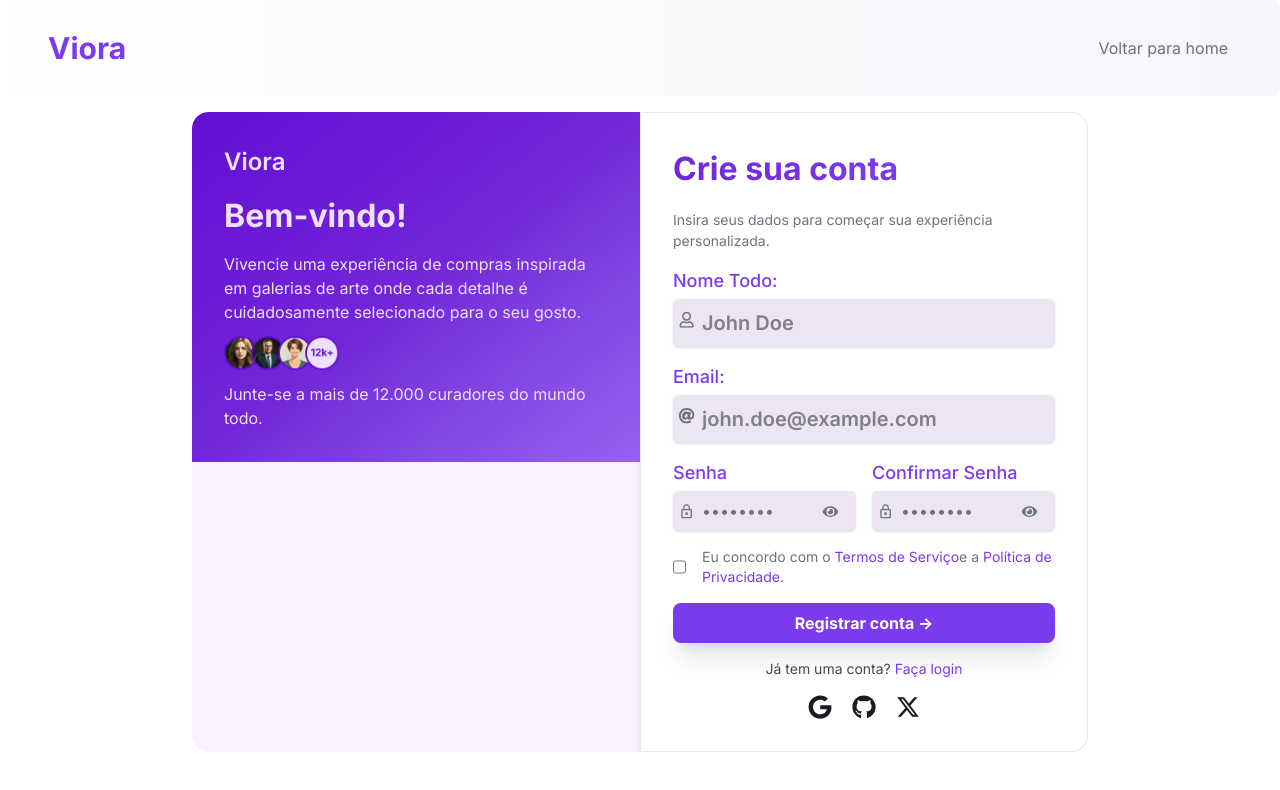
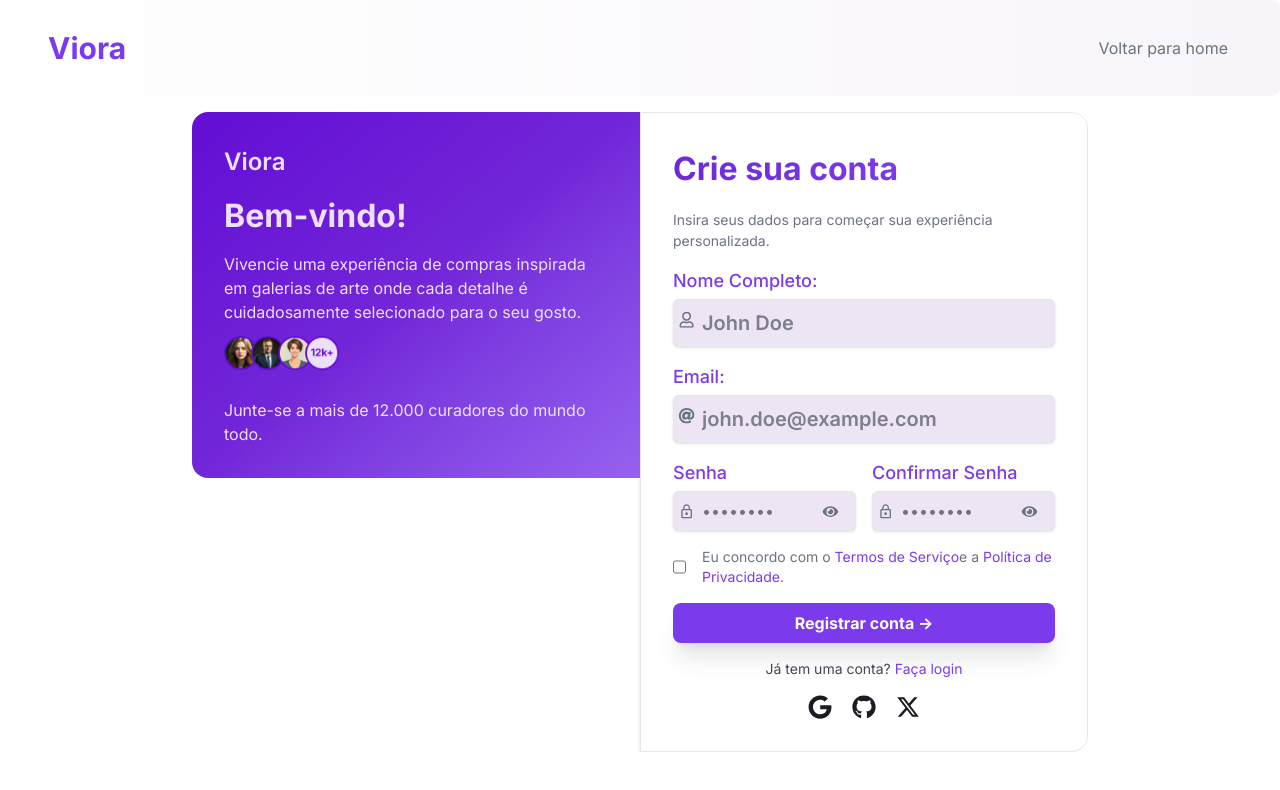
Before and after one commit to AdrianoATBS/dummyjson-commerce, a Next.js app: page /register in a window 1280 px wide. Shown: the top 790 px of the page. Built offline with nearby package versions, Linux system fonts and the light colour scheme.

Commit message:
feat(autenticacao): ajusta layout do formulario de cadastro

```diff
--- a/src/features/autenticacao/components/RegisterForm.tsx
+++ b/src/features/autenticacao/components/RegisterForm.tsx
@@ -53,10 +53,10 @@ export  default function RegisterForm() {
     return(
         <section className="w-full max-w-4xl mx-auto
         overflow-hidden rounded-2xl md:grid md:grid-cols-2 " >
-            <div className=" w-full h-full
+            <div className="w-full h-full
              " >
-               <div className="bg-linear-to-br from-[#630ED4] via-[#630ED4]/90 to-cor-primaria/80 w-full rounded-tl-2xl h-[380] flex-col
-                items-start justify-start p-8 gap-3  relative hidden md:flex ">
+               <div className="bg-linear-to-br from-[#630ED4] via-[#630ED4]/90 to-cor-primaria/80 w-full rounded-bl-2xl h-[450] flex-col
+                items-start justify-start p-8 gap-3  relative hidden md:flex  ">
                     <h2 className="h2 text-[#EDE0FF]">Viora</h2>
                     <h3 className="h1 text-[#EDE0FF]">Bem-vindo!</h3>
                     <p className="text-[#EDE0FF]">
@@ -66,11 +66,11 @@ export  default function RegisterForm() {
                     <Image src="/Container.png"
                     alt="Imagem de Registro" width={400} height={300}
                     />
-                    <p className="text-[#EDE0FF]">
+                    <p className="text-[#EDE0FF] mt-4">
                         Junte-se a mais de 12.000 curadores do mundo todo.
                     </p>
                </div>
-               <div className="bg-[#F9F1FF] h-full w-full rounded-bl-2xl"></div>
+
             </div>
 
             <form onSubmit={handleSubmit}
@@ -85,7 +85,7 @@ export  default function RegisterForm() {
                 </p>
 
                 <div className="w-full flex flex-col gap-1 relative">
-                <label className="self-start text-lg font-medium text-cor-primaria">Nome Todo: </label>
+                <label className="self-start text-lg font-medium text-cor-primaria">Nome Completo: </label>
 
                     <FaRegUser className="absolute top-9 left-0 -translate-x-2/5 -translate-y-1/12
                     text-texto-secundario w-4 h-4 ml-3 mt-[0.6rem] pointer-events-none" />
```
